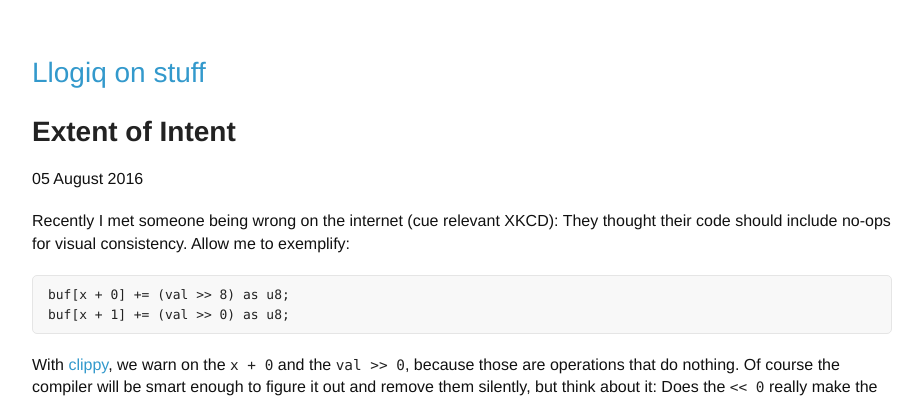
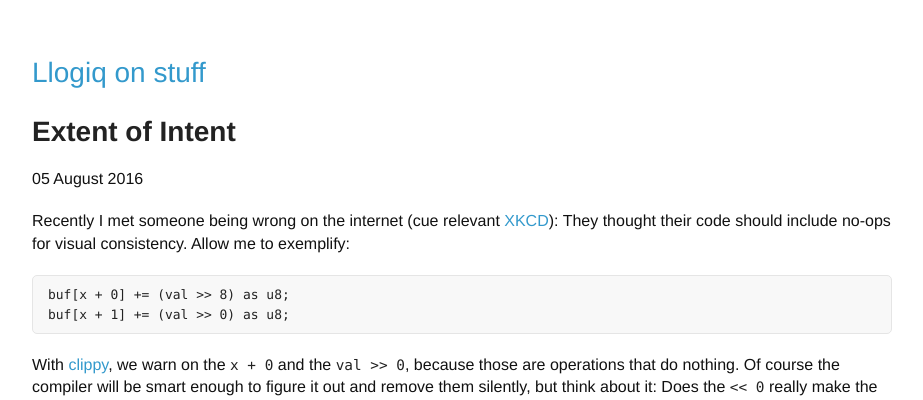
Before and after one commit to llogiq/llogiq.github.io, a Jekyll site: the page built from _posts/2016-08-05-intent.md, in a window 1280 px wide. Shown: the top 400 px of the page, without its empty margins (178-1101 px from the left). Built offline with Jekyll 4.4.1, drawn with Linux system fonts in a browser that asks for light colours; part of the change alters nothing that is shown.

````diff
--- a/_posts/2016-08-05-intent.md
+++ b/_posts/2016-08-05-intent.md
@@ -2,7 +2,7 @@
 title: Extent of Intent
 ---
 
-Recently I met someone being wrong on the internet (cue relevant XKCD): They thought their code should include no-ops for visual consistency. Allow me to exemplify:
+Recently I met someone being wrong on the internet (cue relevant [XKCD](http://xkcd.net/386)): They thought their code should include no-ops for visual consistency. Allow me to exemplify:
 
 ```Rust
 buf[x + 0] += (val >> 8) as u8;
````
